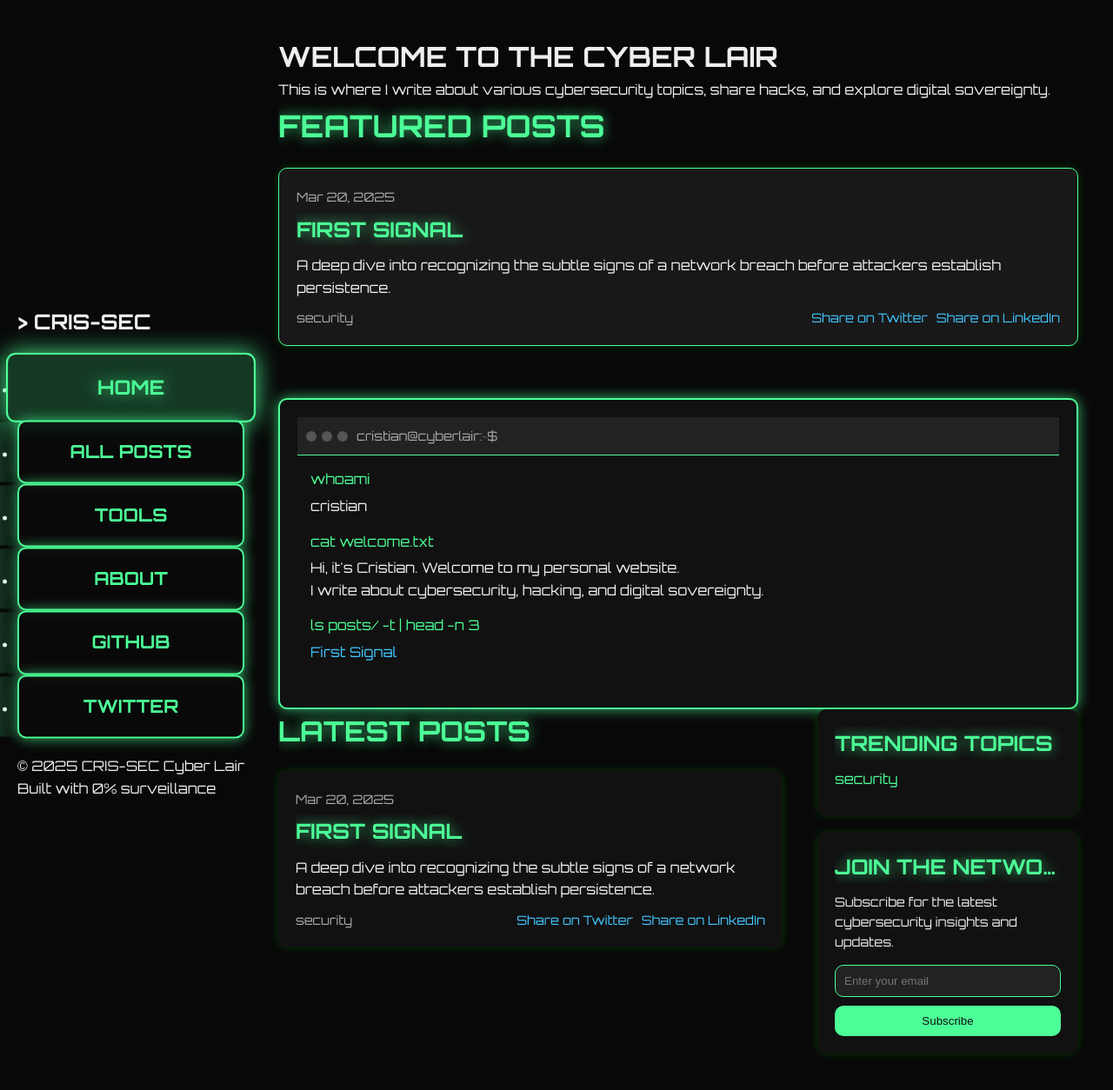
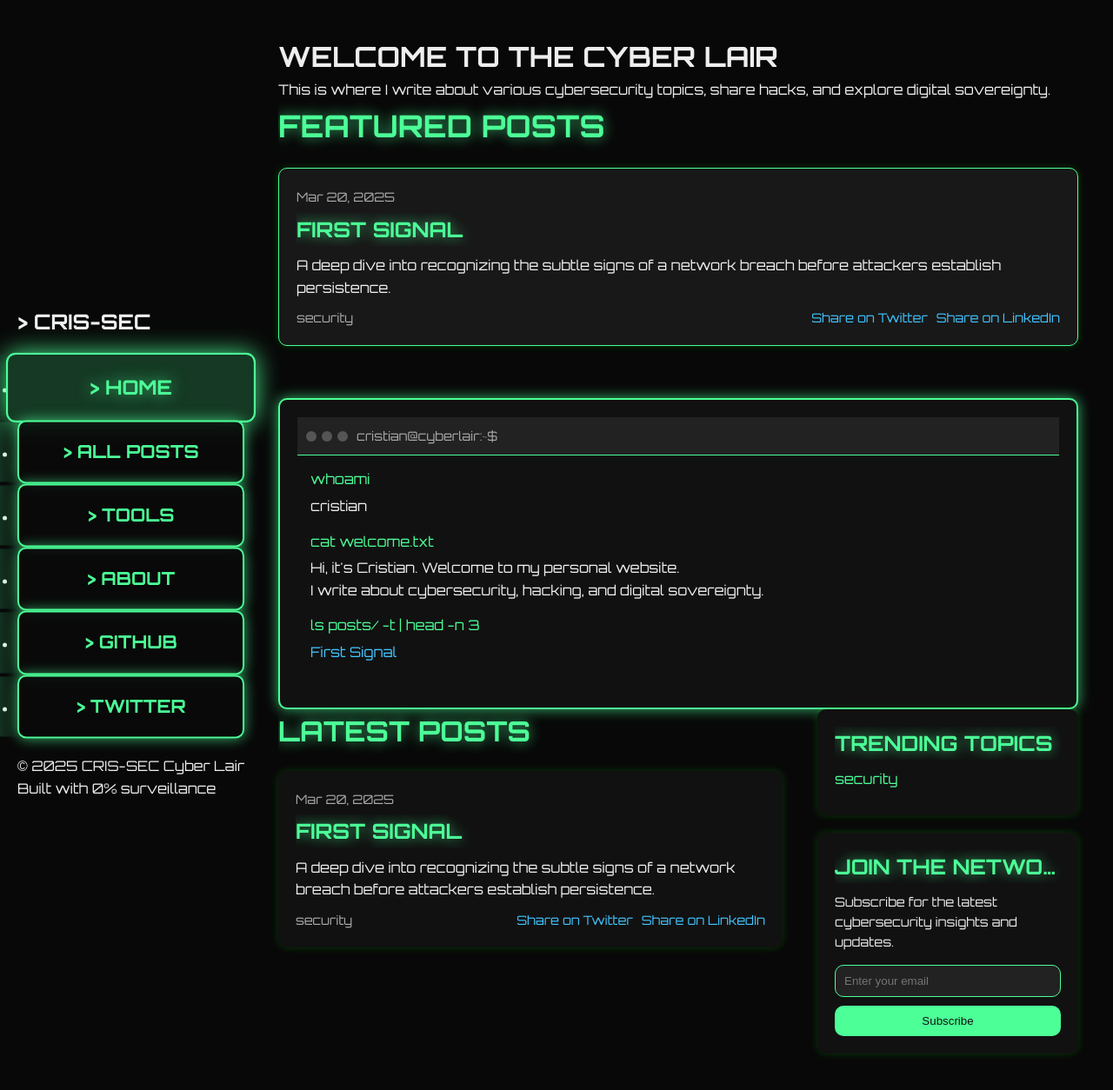
Before and after one commit to crxxtian/crxxtian.github.io, a Jekyll site: the page built from index.html, in a window 1280 px wide and 1272 px high. Shown: the top 1254 px of the window at 87% size. Built offline with Jekyll 4.4.1, drawn with Linux system fonts in a browser that asks for light colours; the list of posts is cut into pages by our own code.

Commit message:
new start

```diff
--- a/_layouts/default.html
+++ b/_layouts/default.html
@@ -24,11 +24,12 @@
 </button>
 
 <div class="site-container">
-    <!-- Sidebar / Custom Blended Menu -->
+    <!-- Sidebar / Stacked Menu -->
     <aside class="stacked-menu">
         <div class="menu-header">
             <h1>> CRIS-SEC</h1>
         </div>
+
         <nav>
             <ul>
                 {% assign home_class = "menu-link" %}
@@ -37,7 +38,7 @@
                 {% assign home_class = "menu-link active" %}
                 {% assign home_aria = 'aria-current="page"' %}
                 {% endif %}
-                <li><a href="{{ '/' | relative_url }}" class="{{ home_class }}" {{ home_aria }}>Home</a></li>
+                <li><a href="{{ '/' | relative_url }}" class="{{ home_class }}" {{ home_aria }}>> Home</a></li>
 
                 {% assign posts_class = "menu-link" %}
                 {% assign posts_aria = "" %}
@@ -45,7 +46,7 @@
                 {% assign posts_class = "menu-link active" %}
                 {% assign posts_aria = 'aria-current="page"' %}
                 {% endif %}
-                <li><a href="{{ '/posts' | relative_url }}" class="{{ posts_class }}" {{ posts_aria }}>All Posts</a></li>
+                <li><a href="{{ '/posts' | relative_url }}" class="{{ posts_class }}" {{ posts_aria }}>> All Posts</a></li>
 
                 {% assign tools_class = "menu-link" %}
                 {% assign tools_aria = "" %}
@@ -53,7 +54,7 @@
                 {% assign tools_class = "menu-link active" %}
                 {% assign tools_aria = 'aria-current="page"' %}
                 {% endif %}
-                <li><a href="{{ '/tools' | relative_url }}" class="{{ tools_class }}" {{ tools_aria }}>Tools</a></li>
+                <li><a href="{{ '/tools' | relative_url }}" class="{{ tools_class }}" {{ tools_aria }}>> Tools</a></li>
 
                 {% assign about_class = "menu-link" %}
                 {% assign about_aria = "" %}
@@ -61,14 +62,14 @@
                 {% assign about_class = "menu-link active" %}
                 {% assign about_aria = 'aria-current="page"' %}
                 {% endif %}
-                <li><a href="{{ '/about' | relative_url }}" class="{{ about_class }}" {{ about_aria }}>About</a></li>
+                <li><a href="{{ '/about' | relative_url }}" class="{{ about_class }}" {{ about_aria }}>> About</a></li>
             </ul>
 
             <div class="menu-separator"></div>
 
             <ul>
-                <li><a href="https://github.com/crxxtian" target="_blank" class="menu-link">GitHub</a></li>
-                <li><a href="https://twitter.com/crxxtian" target="_blank" class="menu-link">Twitter</a></li>
+                <li><a href="https://github.com/crxxtian" target="_blank" class="menu-link">> GitHub</a></li>
+                <li><a href="https://twitter.com/crxxtian" target="_blank" class="menu-link">> Twitter</a></li>
             </ul>
         </nav>
 
--- a/assets/css/style.css
+++ b/assets/css/style.css
@@ -445,6 +445,16 @@ h1.glitch::after, h2.glitch::after, h3.glitch::after {
     animation: loadingPulse 1.5s infinite;
 }
 
+/* Parallax Background Animation */
+@keyframes parallaxMove {
+    0% { background-position: 0 0; }
+    100% { background-position: 100% 0; }
+}
+.parallax-bg {
+    background: url('path/to/your/image.jpg') repeat-x;
+    animation: parallaxMove 30s linear infinite;
+}
+
 /* Advanced Cyber Effects */
 .effect-glow {
     animation: glowPulse 2s infinite;
```
